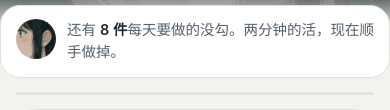
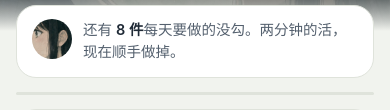
Before and after one commit to xiaohuya6/daily-hub, a plain HTML site: page app.html in a window 390 px wide. Shown: the part 289-399 px from the top of the page. Drawn offline with Linux system fonts and the light colour scheme.

Commit message:
publish: app.html

```diff
--- a/app.html
+++ b/app.html
@@ -49,8 +49,11 @@ body{
   font-family:-apple-system,BlinkMacSystemFont,"PingFang SC","HarmonyOS Sans SC","Noto Sans SC","Microsoft YaHei",system-ui,sans-serif;
   font-size:16px;line-height:1.5;-webkit-font-smoothing:antialiased;
   padding-bottom:calc(74px + env(safe-area-inset-bottom));
+  overflow-x:hidden;              /* 兜底：任何一处算错宽度都不许把整页撑出横向滚动 */
 }
 .wrap{max-width:560px;margin:0 auto;padding:0 16px}
+/* 没有主视觉的时候（切到记账/待办页）补上状态栏的安全距离 */
+body.flat .wrap{padding-top:max(10px, env(safe-area-inset-top))}
 .num{font-variant-numeric:tabular-nums}
 
 /* ── 主视觉 ── */
@@ -74,9 +77,13 @@ body{
   display:flex;gap:11px;align-items:flex-start;
   background:var(--surface);border:1px solid var(--line);border-radius:20px;
   padding:13px 15px;
+  /* 🔴 左右各留 16px：它是 body 的直接子元素，不给边距就顶到屏幕边，
+     里面长句子还会把整页撑出横向滚动（2026-11-23 截图抓到，卡片右边被切） */
+  width:calc(100% - 32px);
 }
 .talk img{width:40px;height:40px;border-radius:50%;flex:0 0 40px;object-fit:cover;object-position:50% 30%}
-.talk p{margin:0;font-size:14.5px;line-height:1.55;color:var(--ink2)}
+.talk p{margin:0;font-size:14.5px;line-height:1.55;color:var(--ink2);
+  min-width:0;flex:1;overflow-wrap:anywhere}
 .talk b{color:var(--ink);font-weight:600}
 
 /* ── 进度条 = 今天的好感度 ── */
@@ -98,6 +105,8 @@ body{
 .amt{font-variant-numeric:tabular-nums;font-size:15.5px;white-space:nowrap;color:var(--ink)}
 .erase{border:none;background:none;color:var(--ink3);font-size:13px;padding:6px 0 6px 8px;cursor:pointer}
 .empty{color:var(--ink3);font-size:14px;padding:14px 0 16px}
+/* 长想法先收三行，点一下看全（他那两条几百字，全展开会把页面撑成一条） */
+.clamp{display:-webkit-box;-webkit-line-clamp:3;-webkit-box-orient:vertical;overflow:hidden}
 
 /* ── 喝水：五颗心 ── */
 .hearts{display:flex;gap:6px;padding:4px 0 8px}
@@ -692,7 +701,8 @@ nav{position:fixed;left:0;right:0;bottom:0;z-index:20;background:var(--surface);
       var li = document.createElement('li');
       li.className = 'row';
       var t = document.createElement('div');
-      t.className = 'body'; t.style.fontSize = '15.5px'; t.textContent = n.body;
+      t.className = 'body clamp'; t.style.fontSize = '15.5px'; t.textContent = n.body;
+      t.onclick = function(){ t.classList.toggle('clamp'); };
       var x = document.createElement('button');
       x.className = 'erase'; x.type = 'button'; x.textContent = '删';
       x.onclick = function(){ delRow(K.notes, n.id); };
@@ -715,6 +725,15 @@ nav{position:fixed;left:0;right:0;bottom:0;z-index:20;background:var(--surface);
   }
 
   function render(){
+    /* 主视觉 + 对话框只在「今天」页出现；切到记账/待办时省掉半屏 */
+    var isToday = (pane === 'today');
+    var heroEl = document.querySelector('.hero'), talkEl = document.querySelector('.talk');
+    var barEl = document.querySelector('.bar');
+    if (heroEl) heroEl.hidden = !isToday;
+    if (talkEl) talkEl.hidden = !isToday;
+    if (barEl) barEl.hidden = !isToday;
+    document.body.classList.toggle('flat', !isToday);
+
     document.querySelectorAll('section').forEach(function(s){ s.hidden = (s.id !== 'pane-' + pane); });
     document.querySelectorAll('.tab').forEach(function(b){ b.classList.toggle('on', b.dataset.pane === pane); });
     if (pane === 'today') renderToday();
```
